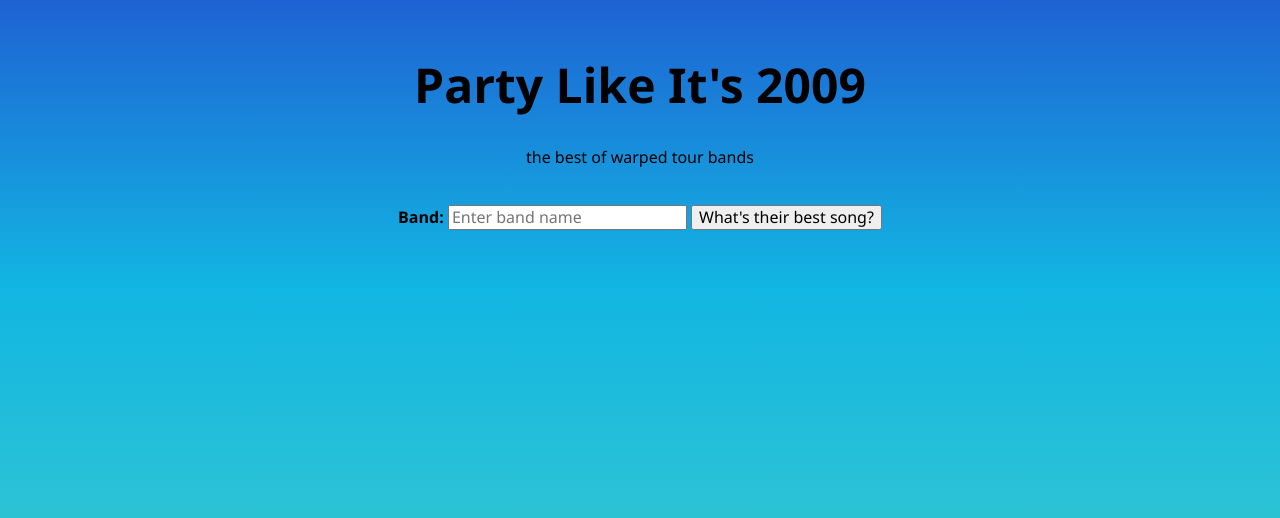
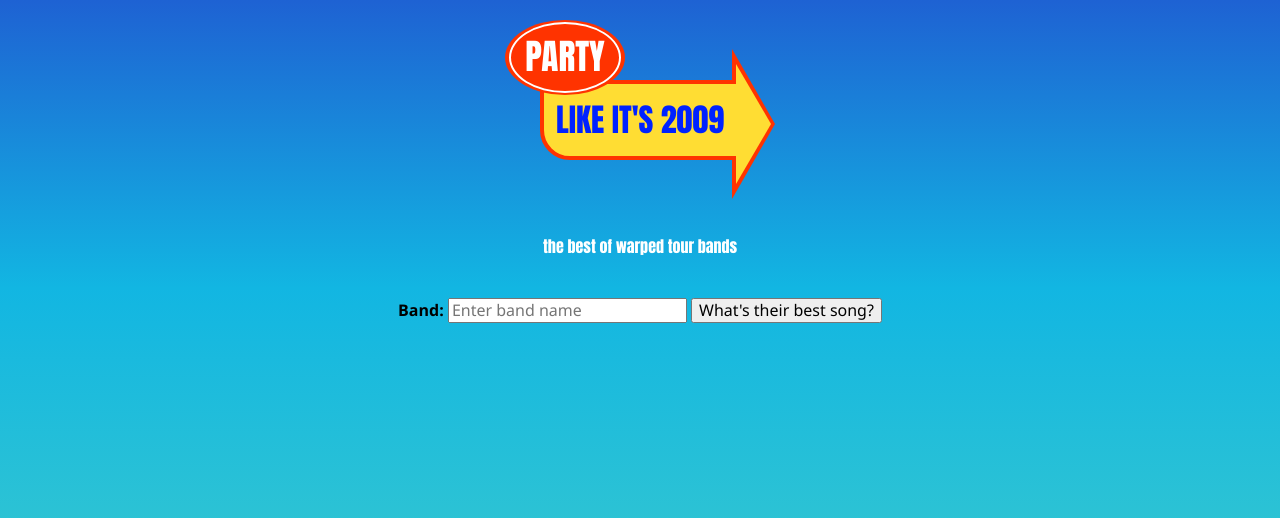
Before and after one commit to hydrx/best-songs-api, a Node server app: page / in a window 1280 px wide. Shown: the top 518 px of the page. Run offline with Node 20, Linux system fonts and the light colour scheme; some libraries are stand-ins or nearby versions.

Commit message:
Add header logo

```diff
--- a/static/css/style.css
+++ b/static/css/style.css
@@ -34,15 +34,30 @@
 }
 
 h1 {
-  font-weight: bold;
-  font-size: 3em;
-  line-height: normal;
+  font: 2em 'Anton', sans-serif;
+  line-height: 80%;
+  text-transform: uppercase;
+}
+
+.oval h1 {
+  color:#fff;
+  font-size: 2.2em;
+}
+
+.arrow_box h1 {
+  color: #0022ff;
 }
 
 h2 {
   font-weight: bold;
   font-size: 2em;
   line-height: normal;
+}
+
+header h5 {
+  color: #fff;
+  font: bold 1em Impact, sans-serif;
+  margin-top: 6%;
 }
 
 label {
@@ -56,6 +71,10 @@
 header {
   text-align: center;
   padding: 20px;
+  display: flex;
+  flex-direction: column;
+  justify-content: center;
+  align-items: center;
 }
 
 section {
@@ -70,3 +89,63 @@
 /******************************************
 /* ADDITIONAL STYLES
 /*******************************************/
+
+.arrow_box {
+  position: relative;
+  height: 80px;
+  width: 200px;
+	background: #ffdd33;
+	border: 4px solid #ff3300;
+  border-radius: 0 0 0 30px;
+  display: flex;
+  justify-content: center;
+  align-items: center;
+}
+
+.arrow_box:after, .arrow_box:before {
+	left: 100%;
+	top: -28%;
+	border: solid transparent;
+	content: "";
+	height: 0;
+	width: 0;
+	position: absolute;
+	pointer-events: none;
+}
+
+.arrow_box:after {
+	border-color: rgba(255, 0, 0, 0);
+	border-left-color: #ffdd33;
+	border-width: 60px 0 60px 35px;
+}
+
+.arrow_box:before {
+	border-color: rgba(255, 0, 0, 0);
+	border-left-color: #ff3300;
+	border-width: 75px 0 75px 43.75px;
+  margin-top: -15px;
+  margin-left: -4.5px;
+  z-index: -1;
+}
+
+.oval {
+  width: 120px;
+  height: 75px;
+  background: #ff3300;
+  border-radius: 50%;
+  margin-left: -150px;
+  margin-bottom: -15px;
+  z-index: 3;
+  display: flex;
+  justify-content: center;
+  align-items: center;
+}
+
+.oval:before {
+  width: 108px;
+  height: 67px;
+  border: solid 2px #fff;
+  border-radius: 50%;
+  content: "";
+  position:absolute;
+}
--- a/views/index.ejs
+++ b/views/index.ejs
@@ -9,10 +9,16 @@
     <link rel="stylesheet" href="static/css/reset.css">
     <link rel="stylesheet" href="static/css/normalize.css">
     <link rel="stylesheet" href="static/css/style.css">
+    <link rel="stylesheet" href="https://fonts.googleapis.com/css?family=Anton">
 </head>
 <body>
 <header>
-    <h1><a href="/">Party Like It's 2009</a></h1>
+    <div class="oval">
+        <h1>Party</h1>
+    </div>
+    <div class="arrow_box">
+        <h1>Like It's 2009</h1>
+    </div>
     <h5>the best of warped tour bands</h5>
 </header>
 
```
Also changed, not shown: index.html (+17 -9 lines).
